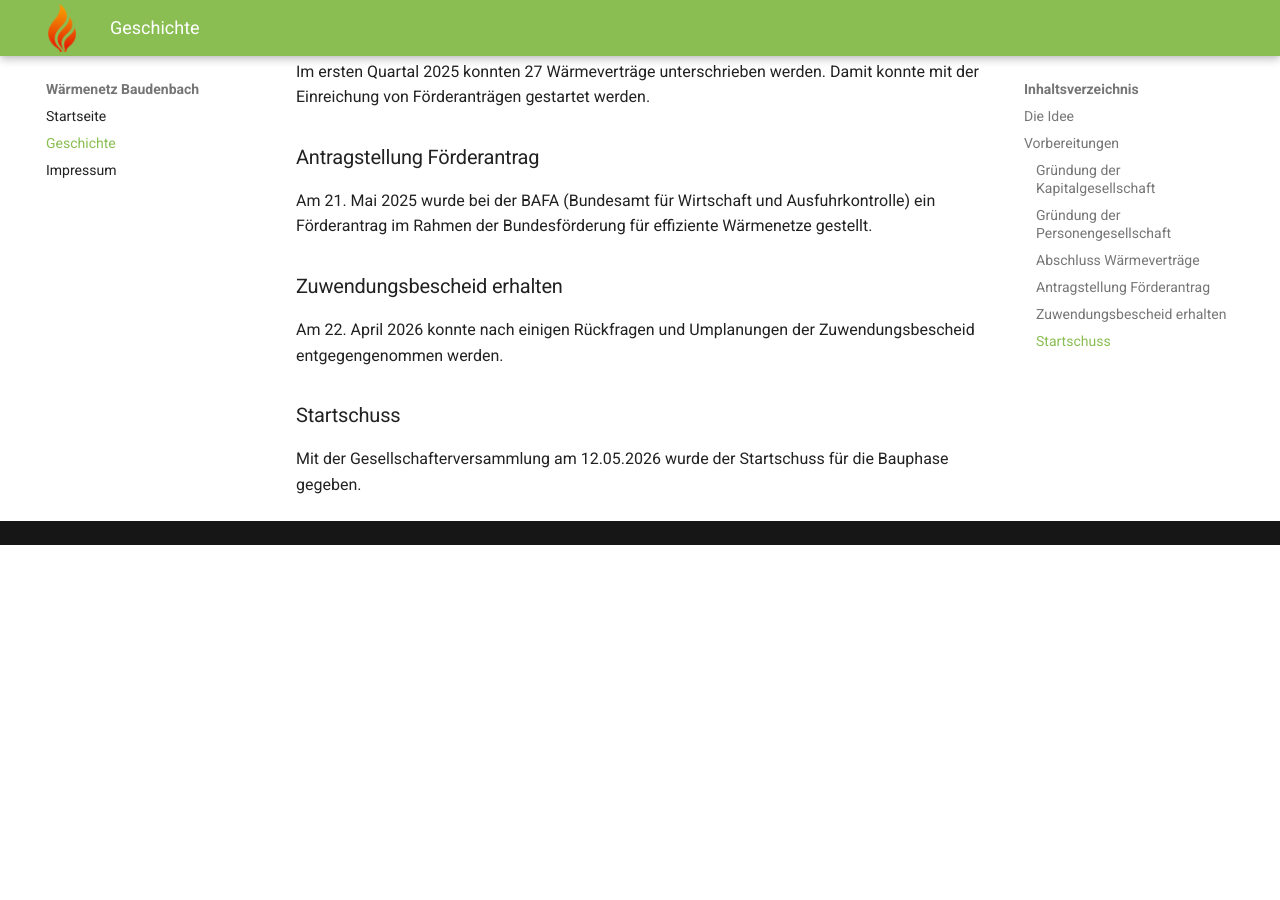
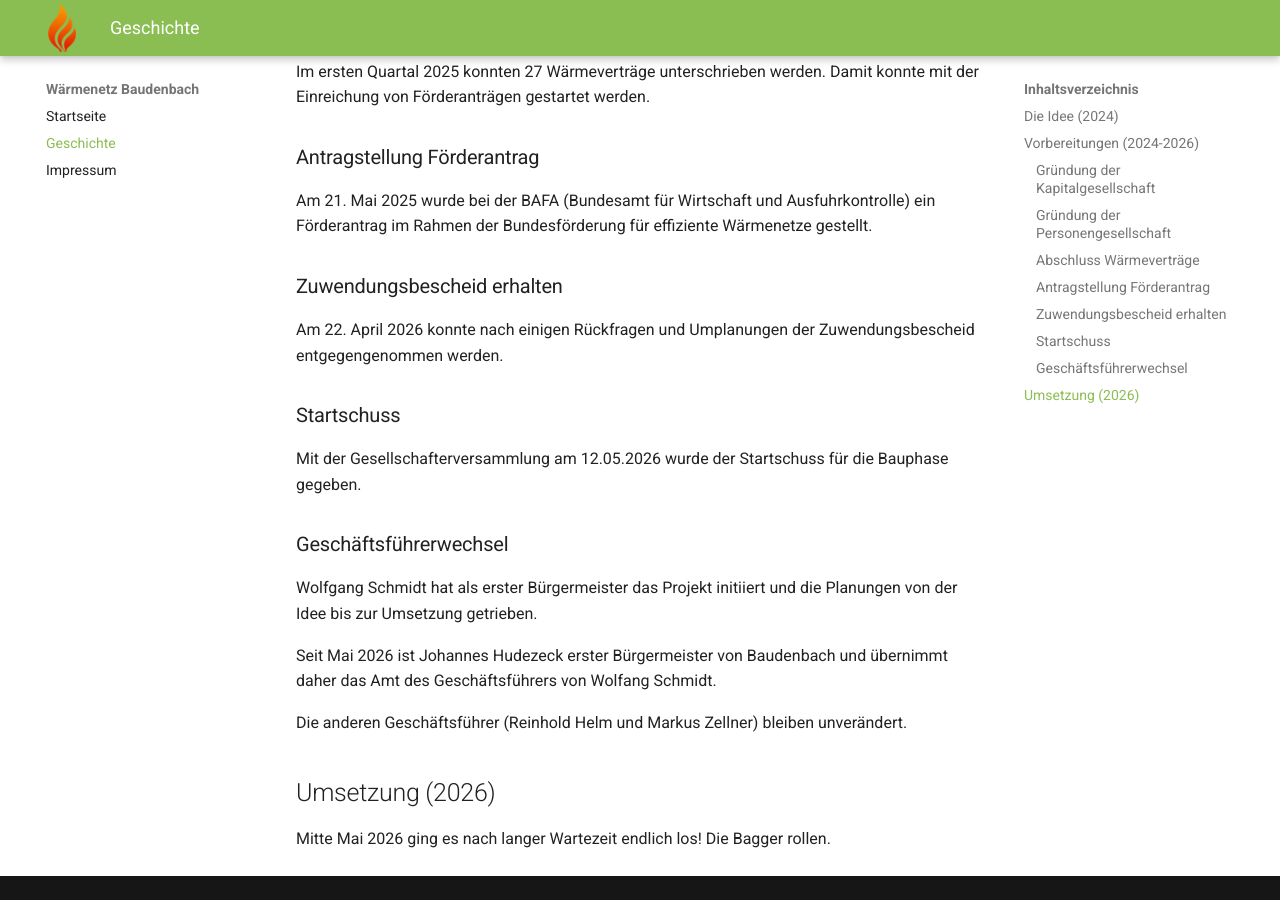
Before and after one commit to odin568/waermenetz-baudenbach, an MkDocs documentation site: the page built from docs/Geschichte.md, in a window 1280 px wide and 900 px high, scrolled down 1404 px. Built offline with MkDocs 1.6.1 and Material for MkDocs 9.7.7, drawn with Linux system fonts in a browser that asks for light colours; plug-ins that fetch from the network failed and are left out; before the commit the page ends 1949 px from its top, so only the background shows below that; some of the changed text lies outside the part shown.

Commit message:
Es geht los

```diff
--- a/docs/Geschichte.md
+++ b/docs/Geschichte.md
@@ -1,6 +1,6 @@
 # Geschichte
 
-## Die Idee
+## Die Idee (2024)
 
 Die Idee und den Anschub ein kommunales Wärmenetz in Baudenbach kam von der Gemeinde Baudenbach (vertreten durch Bürgermeister Wolfgang Schmidt).
 
@@ -13,7 +13,7 @@ Aus rechtlicher Sicht und praktisch kann und möchte die Gemeinde jedoch nicht a
 Daraus entstand die Idee, eine Gesellschaft zu gründen, in der alle Wärmeabnehmer zusammen möglichst kostengünstig und ohne Gewinnabsichten gemeinsam ein Wärmenetz errichten und betreiben.
 
 
-## Vorbereitungen
+## Vorbereitungen (2024-2026)
 
 Im Laufe des Jahres 2024 fanden mehrere Informationsveranstaltungen statt. Hier ging es vorrangig darum Interesse an dem Anschluss an ein Wärmenetz abzuklären.
 
@@ -59,3 +59,15 @@ Am 22. April 2026 konnte nach einigen Rückfragen und Umplanungen der Zuwendungs
 ### Startschuss
 
 Mit der Gesellschafterversammlung am 12.05.2026 wurde der Startschuss für die Bauphase gegeben.
+
+### Geschäftsführerwechsel
+
+Wolfgang Schmidt hat als erster Bürgermeister das Projekt initiiert und die Planungen von der Idee bis zur Umsetzung getrieben.
+
+Seit Mai 2026 ist Johannes Hudezeck erster Bürgermeister von Baudenbach und übernimmt daher das Amt des Geschäftsführers von Wolfang Schmidt.
+
+Die anderen Geschäftsführer (Reinhold Helm und Markus Zellner) bleiben unverändert.
+
+## Umsetzung (2026)
+
+Mitte Mai 2026 ging es nach langer Wartezeit endlich los! Die Bagger rollen.
```
Also changed, not shown: docs/Impressum.md (+1 -1 lines).
